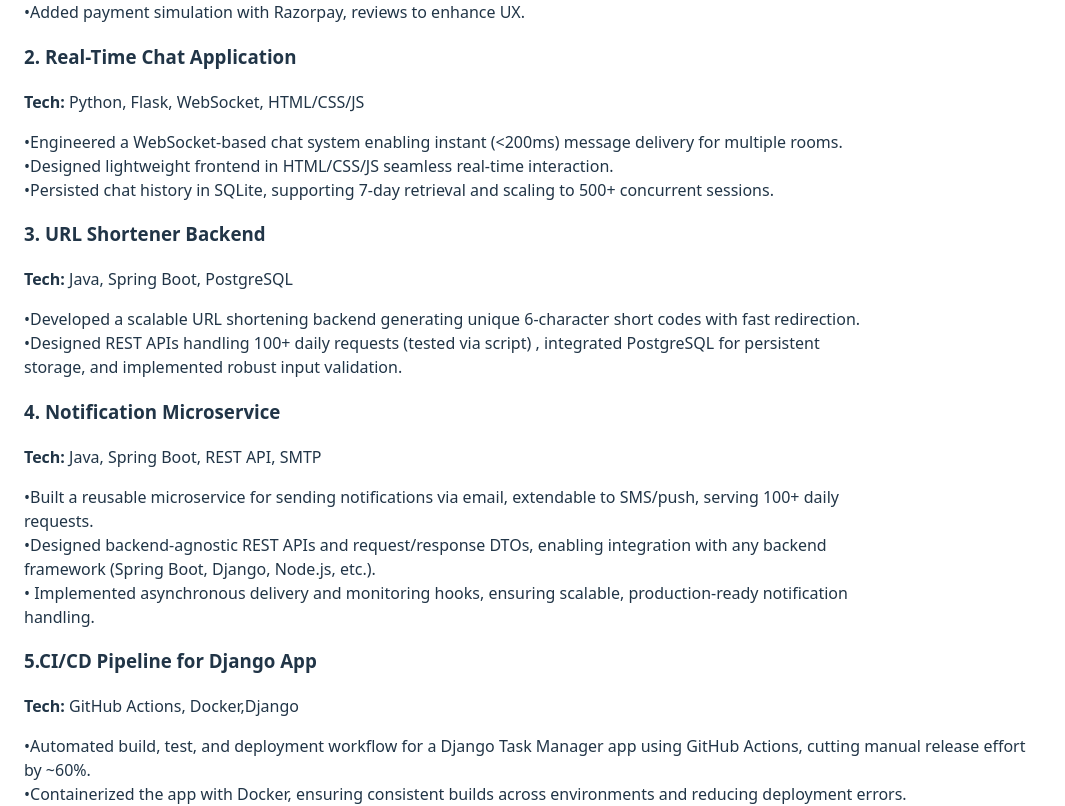
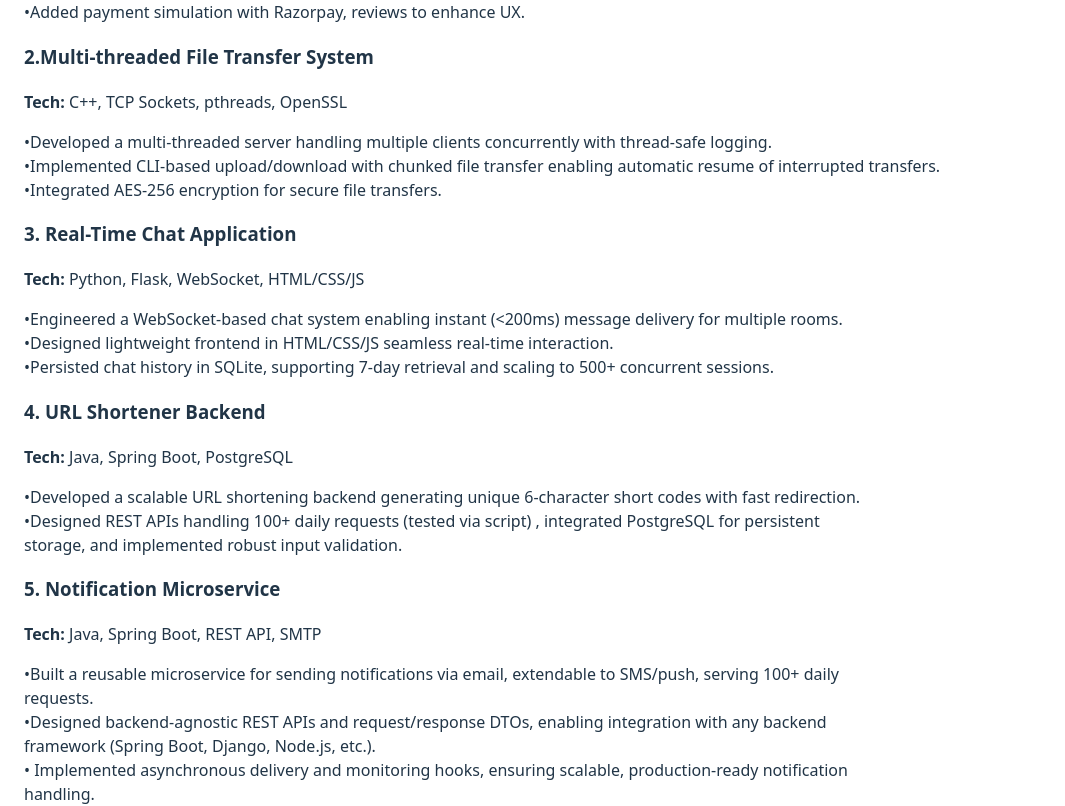
Before and after one commit to sarv-projects/sarvesh-portfolio, a React (Vite) app: page / in a window 1280 px wide. Shown: the part 863-1669 px from the top of the page, without its empty margins (0-1065 px from the left). Built offline with nearby package versions, Linux system fonts and the light colour scheme.

Commit message:
Update Projects.jsx

```diff
--- a/src/components/Projects.jsx
+++ b/src/components/Projects.jsx
@@ -12,8 +12,16 @@
 •Added payment simulation with Razorpay, reviews to enhance UX.
 `.trim()
   },
+  {title: "2.Multi-threaded File Transfer System ",
+    tech: "C++, TCP Sockets, pthreads, OpenSSL",
+    description: `
+•Developed a multi-threaded server handling multiple clients concurrently with thread-safe logging.
+•Implemented CLI-based upload/download with chunked file transfer enabling automatic resume of interrupted transfers.
+•Integrated AES-256 encryption for secure file transfers.
+`.trim()
+  },
   {
-    title: "2. Real-Time Chat Application",
+    title: "3. Real-Time Chat Application",
     tech: "Python, Flask, WebSocket, HTML/CSS/JS",
     description: `
 •Engineered a WebSocket-based chat system enabling instant (<200ms) message delivery for multiple rooms.
@@ -23,7 +31,7 @@
   }
   ,
   {
-    title: "3. URL Shortener Backend",
+    title: "4. URL Shortener Backend",
     tech: "Java, Spring Boot, PostgreSQL",
     description: `
 •Developed a scalable URL shortening backend generating unique 6-character short codes with fast redirection.
@@ -32,7 +40,7 @@
 `.trim()
   },
   {
-    title: "4. Notification Microservice ",
+    title: "5. Notification Microservice ",
     tech: " Java, Spring Boot, REST API, SMTP",
     description: `
 •Built a reusable microservice for sending notifications via email, extendable to SMS/push, serving 100+ daily
@@ -41,15 +49,6 @@
 framework (Spring Boot, Django, Node.js, etc.).
 • Implemented asynchronous delivery and monitoring hooks, ensuring scalable, production-ready notification
 handling.
-`.trim()
-  },
-  {
-    title: "5.CI/CD Pipeline for Django App",
-    tech: "GitHub Actions, Docker,Django",
-    description: `
-•Automated build, test, and deployment workflow for a Django Task Manager app using GitHub Actions, cutting manual release effort
-by ~60%.
-•Containerized the app with Docker, ensuring consistent builds across environments and reducing deployment errors.
 `.trim()
   },
   {
```
